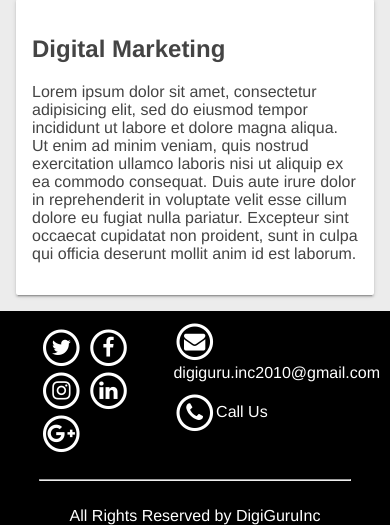
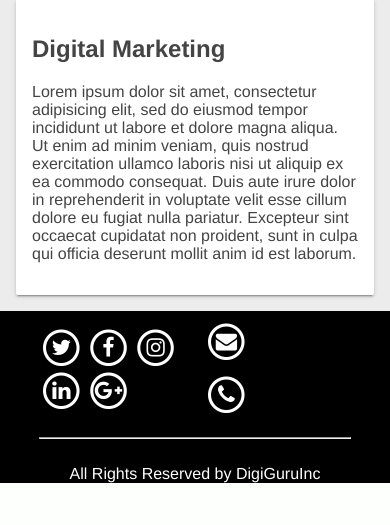
Before and after one commit to learnWithUjjwal/digiWebSite, a PHP site: page /index.html in a window 390 px wide. Shown: the part 1414-1939 px from the top of the page. After the commit the page ends 1897 px from the top, so only its background shows below. Run offline with PHP 8.4, Linux system fonts and the light colour scheme.

Commit message:
mobile changes

```diff
--- a/index.html
+++ b/index.html
@@ -257,7 +257,7 @@
               <span class="fa-stack fa-lg">
                 <i class="fa fa-circle-thin fa-stack-2x"></i>
                 <i class="fa fa-envelope fa-stack-1x"></i>
-              </span>digiguru.inc2010@gmail.com
+              </span><span class="mail">digiguru.inc2010@gmail.com</span>
             </a>
             </div>
          <div>
@@ -265,7 +265,7 @@
               <span class="fa-stack fa-lg">
                 <i class="fa fa-circle-thin fa-stack-2x"></i>
                 <i class="fa fa-phone fa-stack-1x"></i>
-              </span>Call Us
+              </span><span class="mail">Call Us</span>
             </a>
             </div>
 
--- a/styles/custom.css
+++ b/styles/custom.css
@@ -117,7 +117,6 @@ body{
   width: 100%;
   font-family: 'Helvetica', 'Verdana', sans-serif;
   font-weight: 400;
-  font-display: optional;
   color: #444;
    }
 
@@ -193,8 +192,6 @@ ul.mob-submenu li {
     .menu-mob{
     	display: block;
     }
-
-
 }
 
 .main1{
@@ -208,6 +205,7 @@ ul.mob-submenu li {
     .main{
     	display:none;
     }
-
-
+    .mail{
+    	display:none;
+    }
 }
```
